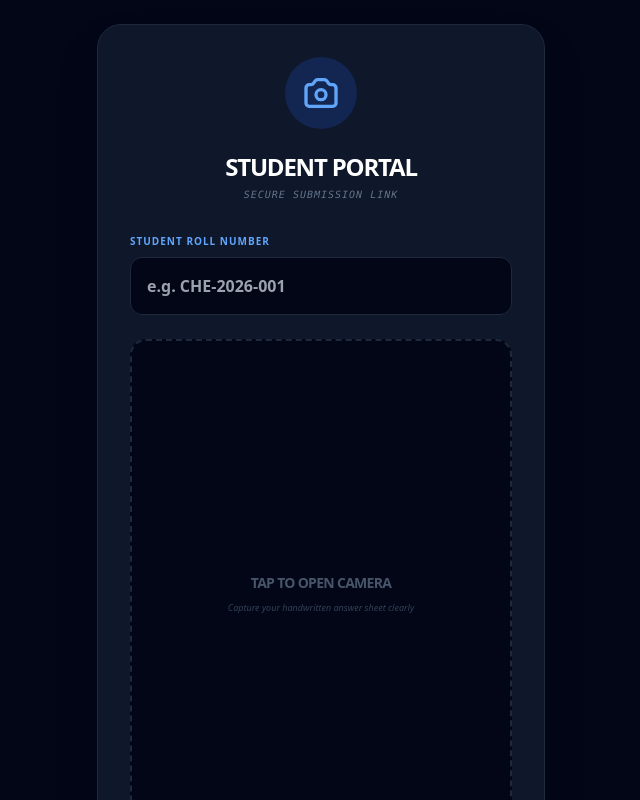
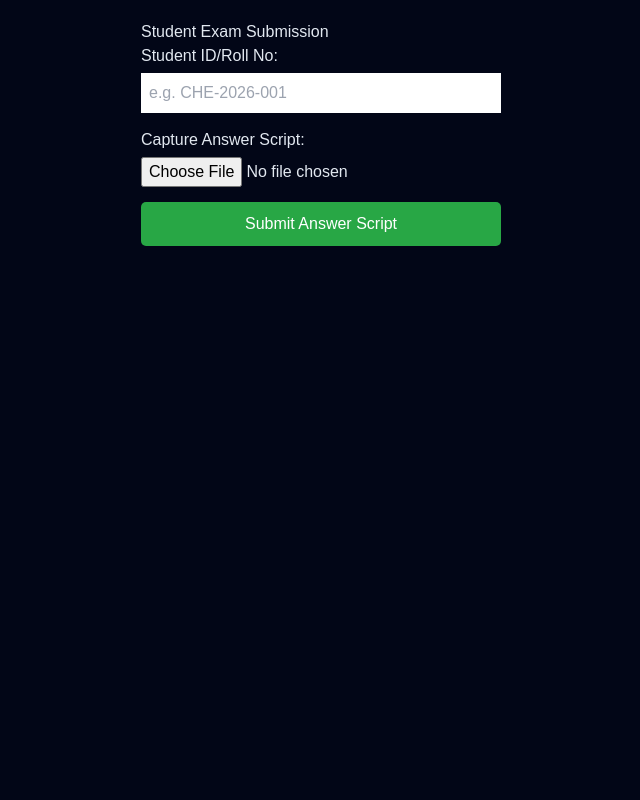
Before and after one commit to pbkDev-creator/DigitalExamSystem, a React (Vite) app in the folder client/: page /submit in a window 1280 px wide. Shown: the top 800 px of the page, without its empty margins (319-959 px from the left). Built offline with nearby package versions, Linux system fonts and the light colour scheme.

Commit message:
Restored Submit.jsx to the components folder

```diff
--- a/client/src/components/Submit.jsx
+++ b/client/src/components/Submit.jsx
@@ -1,44 +1,34 @@
 import React, { useState } from 'react';
 
+// --- UPDATE THIS WITH YOUR ACTUAL RENDER URL ---
+const API_BASE = "https://digitalexamsystem.onrender.com";
+
 const Submit = () => {
+  const [studentId, setStudentId] = useState('');
   const [file, setFile] = useState(null);
-  const [preview, setPreview] = useState(null);
-  const [loading, setLoading] = useState(false);
-  const [status, setStatus] = useState('');
-  const [studentId, setStudentId] = useState('');
+  const [uploading, setUploading] = useState(false);
+  const [message, setMessage] = useState('');
 
   const handleFileChange = (e) => {
-    const selected = e.target.files[0];
-    if (selected) {
-      setFile(selected);
-      setPreview(URL.createObjectURL(selected));
-      setStatus(''); // Clear any previous errors
-    }
+    setFile(e.target.files[0]);
   };
 
-  const handleUpload = async () => {
+  const handleSubmit = async (e) => {
+    e.preventDefault();
     if (!file || !studentId) {
-      alert("Please enter Student Roll Number and capture your answer sheet.");
+      alert("Please enter Student ID and select a photo of your answer script.");
       return;
     }
 
-    setLoading(true);
-    setStatus('⌛ Processing Upload...');
+    setUploading(true);
+    setMessage("Uploading to Cloudinary...");
 
     const formData = new FormData();
-    formData.append('answer_image', file);
     formData.append('studentId', studentId);
+    formData.append('answer_image', file); // Matches upload.single('answer_image') in index.js
 
     try {
-      /**
-       * DYNAMIC IP DETECTION
-       * This detects the IP address of your laptop from the URL
-       * (e.g., http://192.168.1.5:5174/submit) so the phone
-       * sends the image to the correct destination.
-       */
-      const serverIP = window.location.hostname;
-
-      const response = await fetch(`http://192.168.68.101:5000/api/upload-answer`, {
+      const response = await fetch(`${API_BASE}/api/upload-answer`, {
         method: 'POST',
         body: formData,
       });
@@ -46,94 +36,67 @@ const Submit = () => {
       const data = await response.json();
 
       if (data.success) {
-        setStatus('✅ SUBMISSION SUCCESSFUL!');
-        setPreview(null);
-        setFile(null);
-        setStudentId(''); // Reset for next submission if needed
+        setMessage("✅ Submission Successful! Image stored in Cloud.");
+        console.log("Cloudinary URL:", data.imageUrl);
       } else {
-        setStatus(`❌ Upload failed: ${data.message || 'Unknown Error'}`);
+        setMessage("❌ Upload failed. Please try again.");
       }
     } catch (error) {
-      console.error("Connection Error:", error);
-      setStatus('❌ Server Connection Error. Ensure you are on the same Wi-Fi as the Faculty laptop.');
+      console.error("Submission Error:", error);
+      setMessage("🚨 Server Error. Ensure your Render service is awake.");
     } finally {
-      setLoading(false);
+      setUploading(false);
     }
   };
 
   return (
-    <div className="min-h-screen bg-slate-950 text-slate-200 flex flex-col p-6 items-center justify-center font-sans">
-      <div className="w-full max-w-md bg-slate-900 border border-slate-800 rounded-3xl p-8 shadow-2xl">
-
-        <header className="text-center mb-8">
-          <div className="inline-block bg-blue-600/20 text-blue-400 p-4 rounded-full mb-4">
-            <svg xmlns="http://www.w3.org/2000/svg" className="h-10 w-10" fill="none" viewBox="0 0 24 24" stroke="currentColor">
-              <path strokeLinecap="round" strokeLinejoin="round" strokeWidth={2} d="M3 9a2 2 0 012-2h.93a2 2 0 001.664-.89l.812-1.22A2 2 0 0110.07 4h3.86a2 2 0 011.664.89l.812 1.22A2 2 0 0018.07 7H19a2 2 0 012 2v9a2 2 0 01-2 2H5a2 2 0 01-2-2V9z" />
-              <path strokeLinecap="round" strokeLinejoin="round" strokeWidth={2} d="M15 13a3 3 0 11-6 0 3 3 0 016 0z" />
-            </svg>
-          </div>
-          <h1 className="text-2xl font-black tracking-tighter text-white uppercase">Student Portal</h1>
-          <p className="text-slate-500 text-[10px] font-mono mt-1 tracking-widest uppercase italic">Secure Submission Link</p>
-        </header>
-
-        <div className="space-y-6">
-          {/* ROLL NUMBER INPUT */}
-          <div>
-            <label className="text-[10px] text-blue-400 font-bold uppercase tracking-widest block mb-2">Student Roll Number</label>
+    <div style={{ padding: '20px', maxWidth: '400px', margin: '0 auto', fontFamily: 'sans-serif' }}>
+      <h2>Student Exam Submission</h2>
+      <form onSubmit={handleSubmit}>
+        <div style={{ marginBottom: '15px' }}>
+          <label>Student ID/Roll No:</label>
           <input
             type="text"
-              className="w-full bg-slate-950 border border-slate-800 p-4 rounded-xl outline-none focus:border-blue-500 text-white font-bold transition-all"
-              placeholder="e.g. CHE-2026-001"
             value={studentId}
             onChange={(e) => setStudentId(e.target.value)}
+            placeholder="e.g. CHE-2026-001"
+            style={{ width: '100%', padding: '8px', marginTop: '5px' }}
           />
         </div>
 
-          {/* CAMERA / CAPTURE AREA */}
-          <div className="relative border-2 border-dashed border-slate-800 rounded-2xl overflow-hidden aspect-[3/4] flex items-center justify-center bg-slate-950 group hover:border-blue-500 transition-all">
-            {preview ? (
-              <img src={preview} alt="Answer Preview" className="w-full h-full object-cover" />
-            ) : (
-              <div className="text-center p-6">
-                <p className="text-slate-600 text-sm font-bold uppercase tracking-tighter">Tap to open Camera</p>
-                <p className="text-slate-700 text-[9px] mt-2 italic">Capture your handwritten answer sheet clearly</p>
-              </div>
-            )}
-
+        <div style={{ marginBottom: '15px' }}>
+          <label>Capture Answer Script:</label>
           <input
             type="file"
             accept="image/*"
             capture="environment"
-              className="absolute inset-0 opacity-0 cursor-pointer"
             onChange={handleFileChange}
+            style={{ width: '100%', marginTop: '5px' }}
           />
         </div>
 
-          {/* SUBMIT BUTTON */}
         <button
-            onClick={handleUpload}
-            disabled={loading}
-            className={`w-full py-4 rounded-2xl font-black text-sm uppercase tracking-widest transition-all ${
-              loading ? 'bg-slate-800 text-slate-500' : 'bg-blue-600 text-white hover:bg-blue-500 shadow-lg shadow-blue-900/40 active:scale-95'
-            }`}
+          type="submit"
+          disabled={uploading}
+          style={{
+            width: '100%',
+            padding: '10px',
+            backgroundColor: uploading ? '#ccc' : '#28a745',
+            color: 'white',
+            border: 'none',
+            borderRadius: '5px',
+            cursor: 'pointer'
+          }}
         >
-            {loading ? 'Processing...' : 'Submit Answer Sheet'}
+          {uploading ? "Processing..." : "Submit Answer Script"}
         </button>
+      </form>
 
-          {/* STATUS MESSAGE */}
-          {status && (
-            <div className={`mt-4 p-4 rounded-xl text-center text-xs font-bold border animate-pulse ${
-              status.includes('✅') ? 'bg-green-500/10 border-green-500/30 text-green-400' : 'bg-red-500/10 border-red-500/30 text-red-400'
-            }`}>
-              {status}
-            </div>
+      {message && (
+        <p style={{ marginTop: '20px', textAlign: 'center', fontWeight: 'bold' }}>
+          {message}
+        </p>
       )}
-        </div>
-      </div>
-
-      <footer className="mt-8 text-slate-800 text-[9px] uppercase font-mono tracking-widest">
-        Design optimized for Ch.E. Internal Exams v1.0
-      </footer>
     </div>
   );
 };
```
Lines whose indentation alone changed are shown as unchanged.
